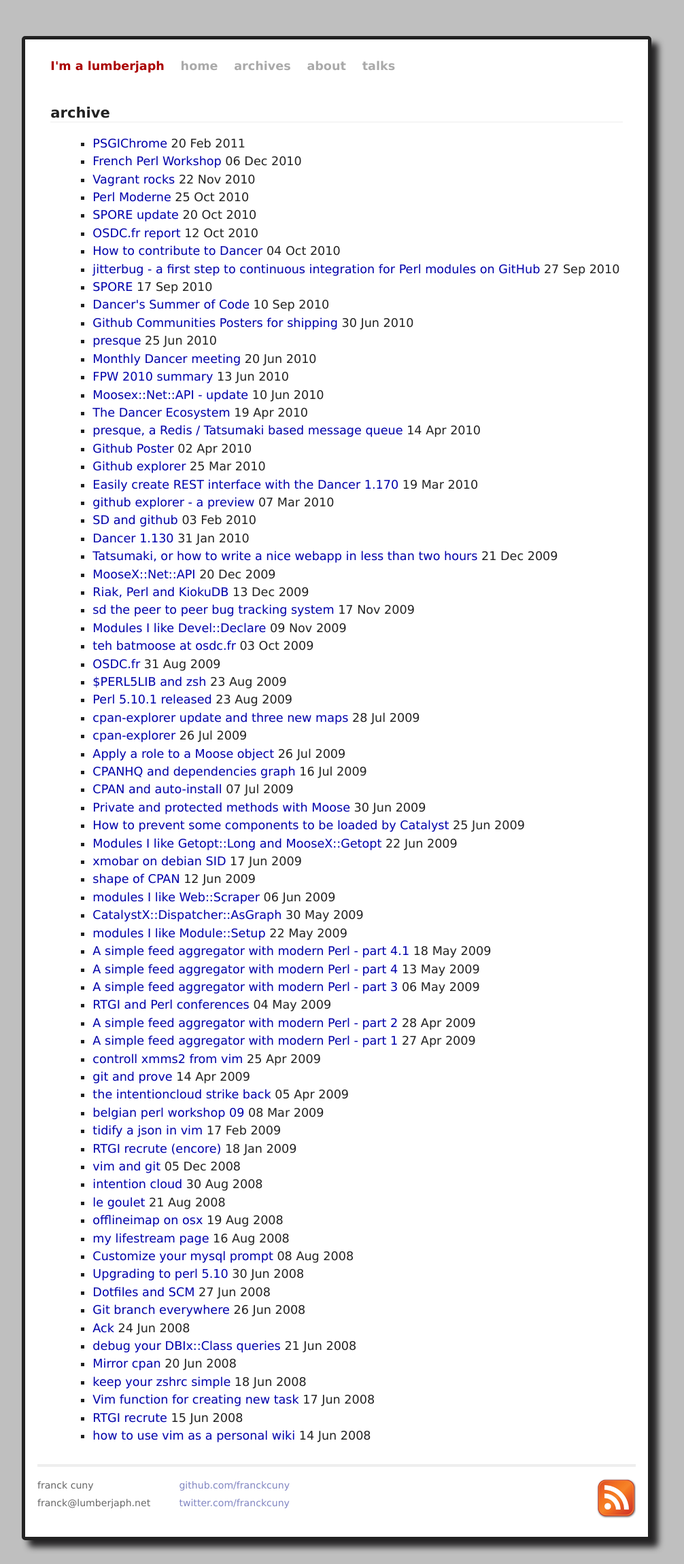
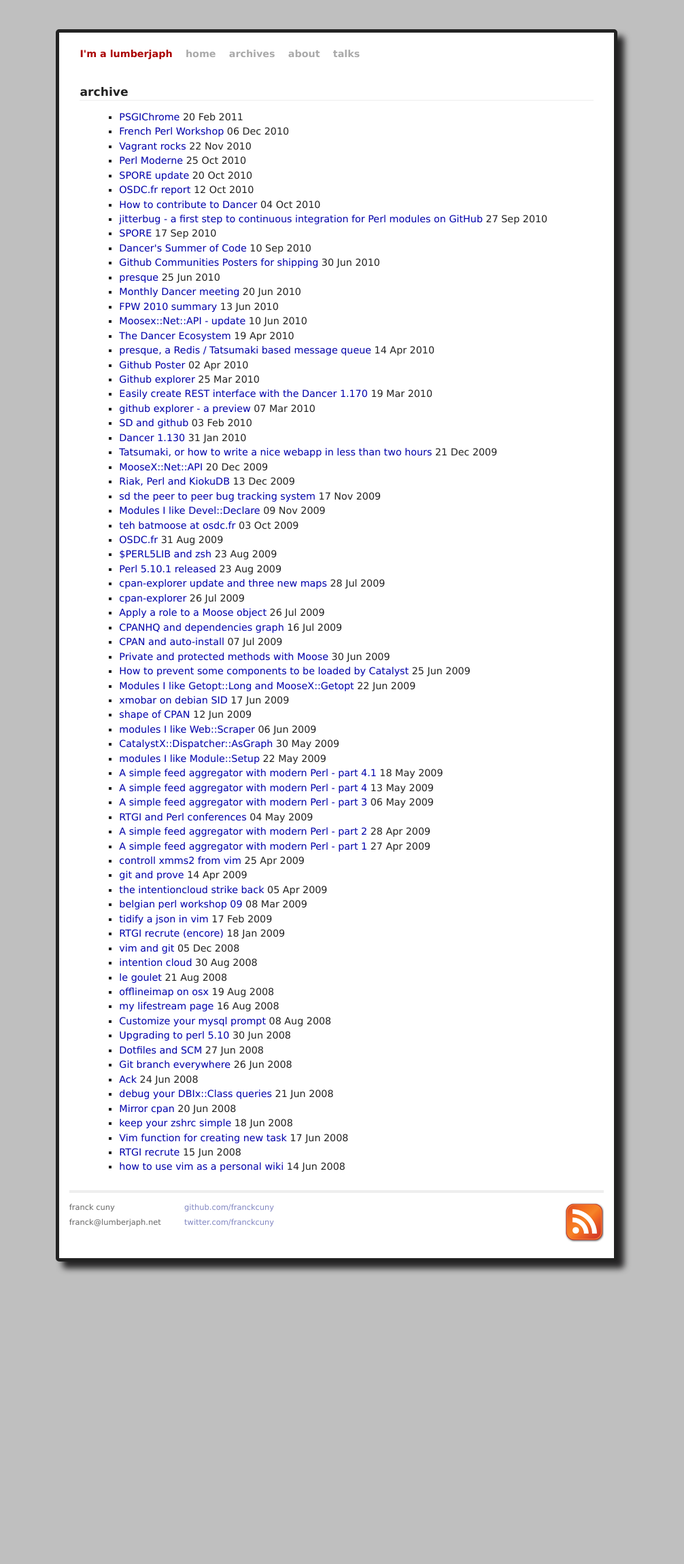
Before and after one commit to jacomyal/franckcuny.github.com, a Jekyll site: the page built from archives.html, in a window 1280 px wide. Shown: the whole page at 68% size, without its empty margins (145-1151 px from the left). Built offline with Jekyll 4.4.1, drawn with Linux system fonts in a browser that asks for light colours; some web fonts are replaced; after the commit the page ends 1885 px from its top, so only the background shows below that.

Commit message:
apply suggestions from morgan

```diff
--- a/static/css/project.css
+++ b/static/css/project.css
@@ -6,6 +6,7 @@
    line-height: 1.4em;
    font-family: 'Droid Sans',Verdana, sans-serif;
    text-align: center;
+   font-size: 13px;
 }
 #container {
    background: #ffffff;
@@ -14,7 +15,7 @@
    padding: 1em;
    font-size: 110%;
    text-align: justify;
-   width: 50em;
+   width: 55em;
    margin: 3em auto 2em auto;
    line-height: 1.5em;
    -webkit-box-shadow: 10px 10px 10px #262526; -moz-box-shadow: 10px 10px 10px #262526;  box-shadow: 10px 10px 10px #262526;
--- a/static/css/screen.css
+++ b/static/css/screen.css
@@ -7,6 +7,7 @@
    line-height: 1.4em;
    font-family: 'Droid Sans',Verdana, sans-serif;
    text-align: center;
+   font-size: 13px;
 }
 
 ul {
@@ -76,7 +77,7 @@
    padding: 1em;
    font-size: 110%;
    text-align: justify;
-   width: 50em;
+   width: 55em;
    margin: 3em auto 2em auto;
    line-height: 1.5em;
    -webkit-box-shadow: 10px 10px 10px #262526; -moz-box-shadow: 10px 10px 10px #262526;  box-shadow: 10px 10px 10px #262526;
@@ -241,6 +242,6 @@
 
 .floatright {
    float: right;
-   margin-left: 10px;
-   -webkit-box-shadow: 0px 0px 10px #262526; -moz-box-shadow: 0px 0px 10px #262526;  box-shadow: 0px 0px 10px #262526;
+   margin-left: 30px;
+   -webkit-box-shadow: 5px 5px 10px #262526; -moz-box-shadow: 5px 5px 10px #262526;  box-shadow: 5px 5px 10px #262526;
 }
```
